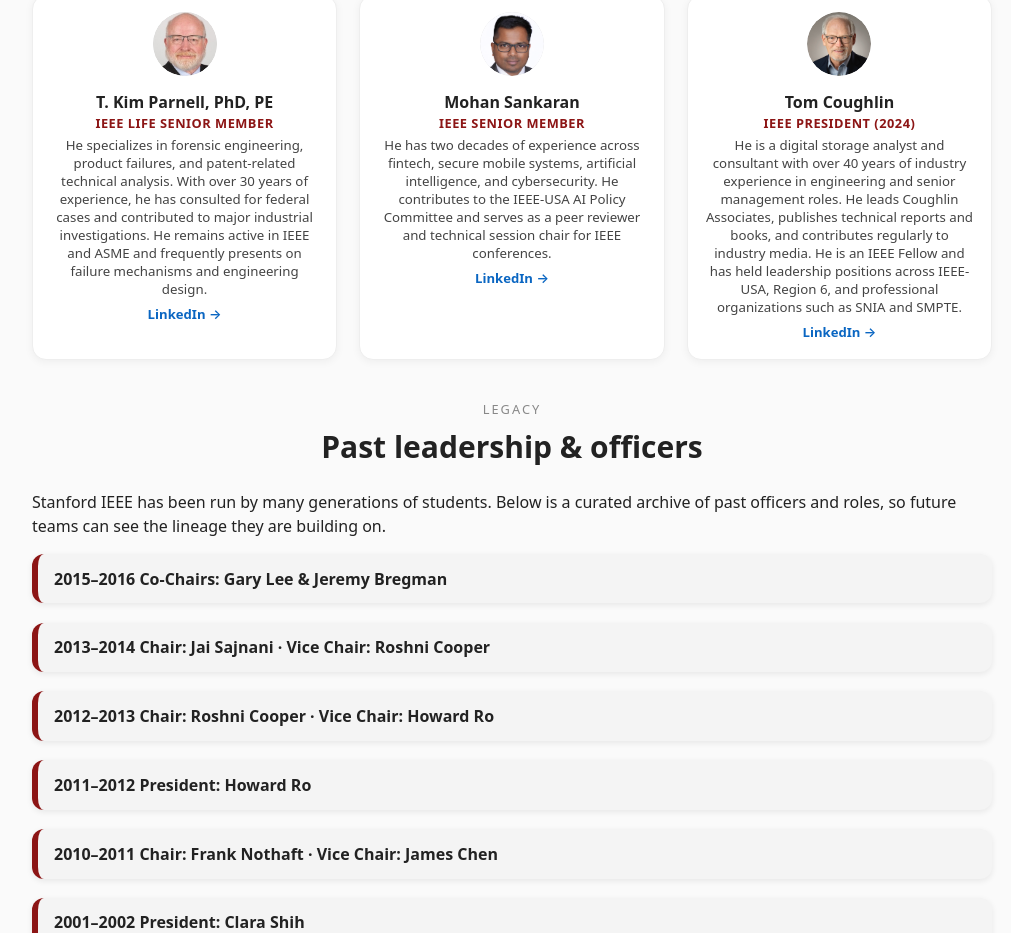
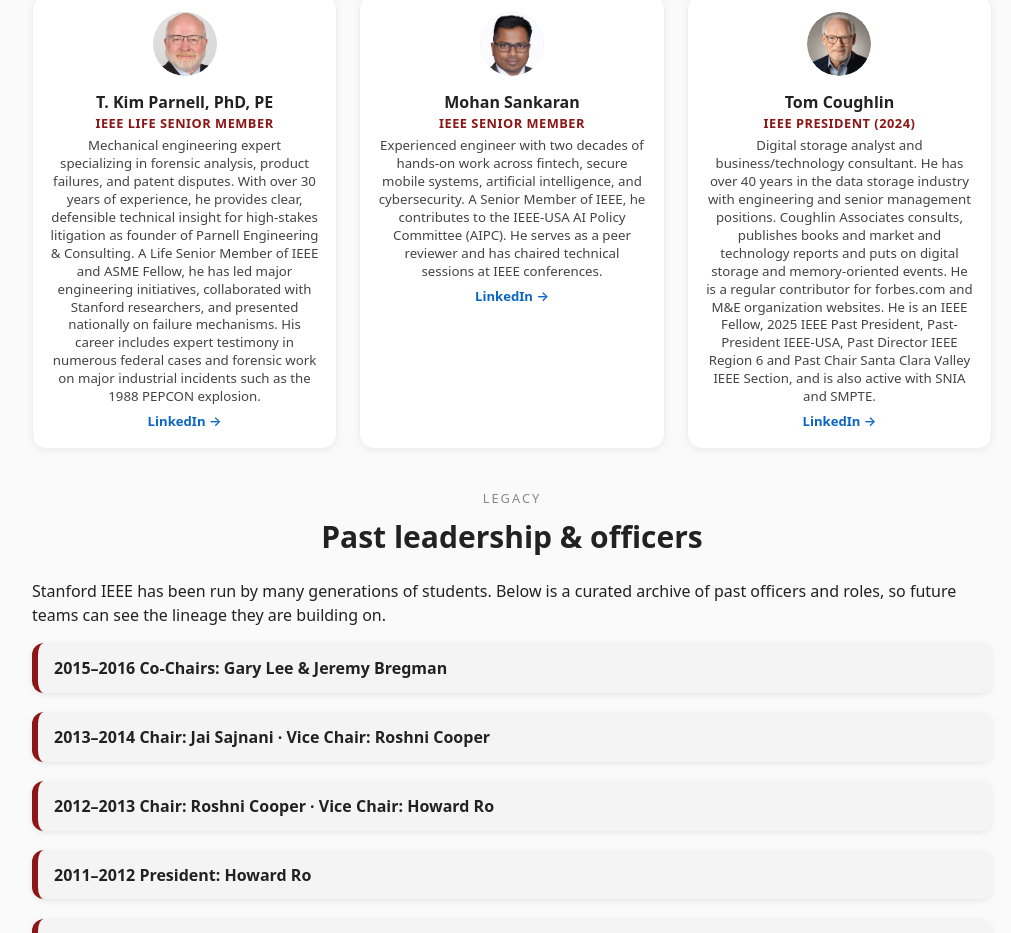
Before and after one commit to mljoshi/IEEE_Stanford_Website, a React (Vite) app: page /group/ieee/officers in a window 1280 px wide. Shown: the part 1853-2786 px from the top of the page, without its empty margins (128-1139 px from the left). Built offline with nearby package versions, Linux system fonts and the light colour scheme.

Commit message:
Revert industry advisor bio changes

```diff
--- a/src/pages/Officers.jsx
+++ b/src/pages/Officers.jsx
@@ -120,7 +120,7 @@
     img: `${baseUrl}img/officers/kim.jpeg`,
     name: 'T. Kim Parnell, PhD, PE',
     role: 'IEEE Life Senior Member',
-    bio: 'He specializes in forensic engineering, product failures, and patent-related technical analysis. With over 30 years of experience, he has consulted for federal cases and contributed to major industrial investigations. He remains active in IEEE and ASME and frequently presents on failure mechanisms and engineering design.',
+    bio: `Mechanical engineering expert specializing in forensic analysis, product failures, and patent disputes. With over 30 years of experience, he provides clear, defensible technical insight for high-stakes litigation as founder of Parnell Engineering & Consulting. A Life Senior Member of IEEE and ASME Fellow, he has led major engineering initiatives, collaborated with Stanford researchers, and presented nationally on failure mechanisms. His career includes expert testimony in numerous federal cases and forensic work on major industrial incidents such as the 1988 PEPCON explosion.`,
     href: 'https://www.linkedin.com/in/ParnellPEC'
   },
   {
@@ -128,7 +128,7 @@
     img: `${baseUrl}img/officers/mohan.png`,
     name: 'Mohan Sankaran',
     role: 'IEEE Senior Member',
-    bio: 'He has two decades of experience across fintech, secure mobile systems, artificial intelligence, and cybersecurity. He contributes to the IEEE-USA AI Policy Committee and serves as a peer reviewer and technical session chair for IEEE conferences.',
+    bio: `Experienced engineer with two decades of hands-on work across fintech, secure mobile systems, artificial intelligence, and cybersecurity. A Senior Member of IEEE, he contributes to the IEEE-USA AI Policy Committee (AIPC). He serves as a peer reviewer and has chaired technical sessions at IEEE conferences.`,
     href: 'https://www.linkedin.com/in/mohan-sankaran'
   },
   {
@@ -136,7 +136,7 @@
     img: `${baseUrl}img/officers/tom.jpg`,
     name: 'Tom Coughlin',
     role: 'IEEE President (2024)',
-    bio: 'He is a digital storage analyst and consultant with over 40 years of industry experience in engineering and senior management roles. He leads Coughlin Associates, publishes technical reports and books, and contributes regularly to industry media. He is an IEEE Fellow and has held leadership positions across IEEE-USA, Region 6, and professional organizations such as SNIA and SMPTE.',
+    bio: `Digital storage analyst and business/technology consultant. He has over 40 years in the data storage industry with engineering and senior management positions. Coughlin Associates consults, publishes books and market and technology reports and puts on digital storage and memory-oriented events. He is a regular contributor for forbes.com and M&E organization websites. He is an IEEE Fellow, 2025 IEEE Past President, Past-President IEEE-USA, Past Director IEEE Region 6 and Past Chair Santa Clara Valley IEEE Section, and is also active with SNIA and SMPTE.`,
     href: 'https://www.linkedin.com/in/thomas-coughlin-41a65/'
   }
 ];
```
